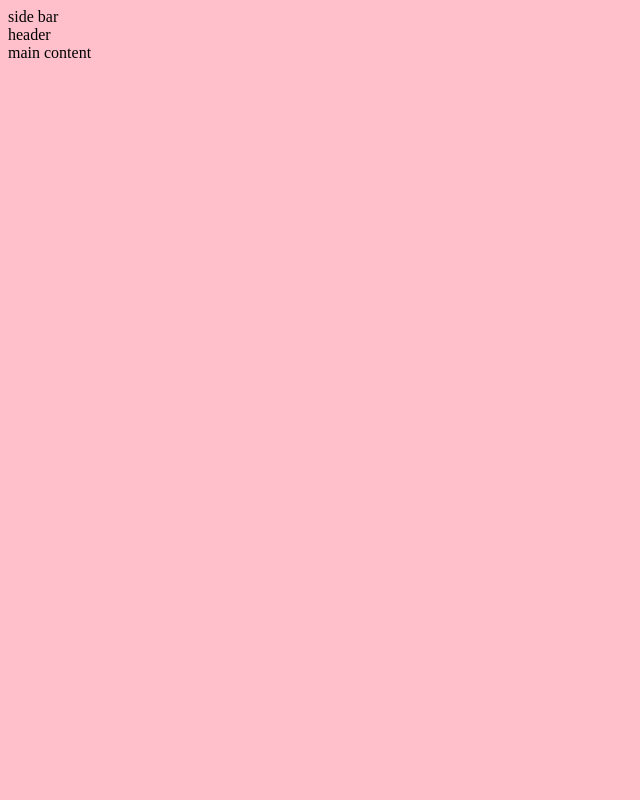
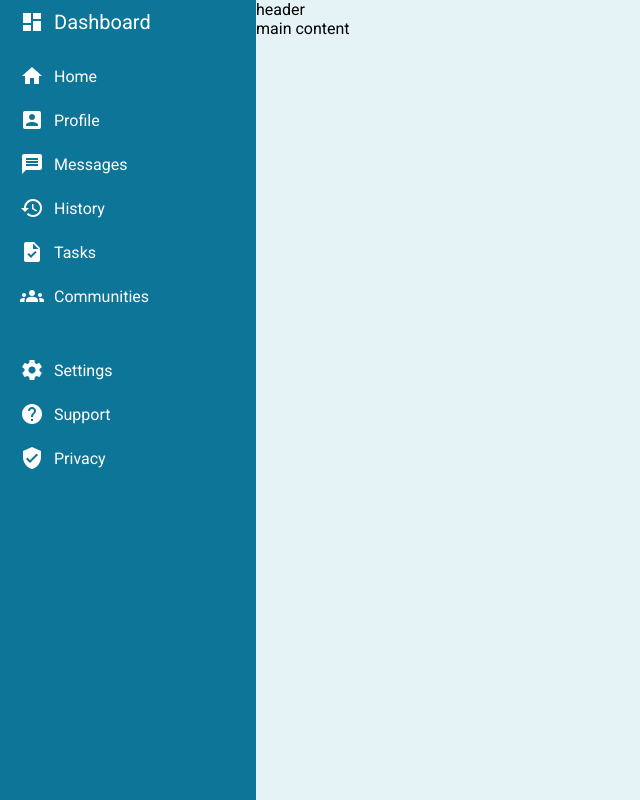
Before and after one commit to gaba-bouliva/dashboard, a plain HTML site: page index.html in a window 1280 px wide. Shown: the whole page, without its empty margins (0-640 px from the left). Drawn offline with Linux system fonts and the light colour scheme.

Commit message:
Write out HTML elements for sidebar and style it

```diff
--- a/index.css
+++ b/index.css
@@ -1,3 +1,55 @@
+@import url('https://fonts.googleapis.com/css?family=Roboto&display=swap');
+
 body{
-  background-color: pink;
+  background-color: rgb(229, 242, 246);
+  padding: 0px;
+  margin: 0px;
+  font-family: 'roboto';
 }
+
+.logo, .md-dashboard{
+  color: #fff;
+  font-size: 20px;
+  margin-left: 10px;
+  margin-right: 10px;
+
+}
+
+.top-links, .bottom-links{
+  margin-left: 10px;
+}
+
+.bottom-links{
+  margin-top: 30px;
+}
+
+.md-link{
+  color: #fff;
+  margin: 10px;
+}
+
+#link{
+  display: flex;
+  align-items: center;
+}
+.container{
+ display: flex;
+
+}
+
+.sidebar{
+  min-width: 20%;
+  height: 100%;
+  background-color: rgb(13, 117, 151);
+  height: 100vh;
+}
+.logo{
+  display: flex;
+  margin-top: 10px;
+  margin-bottom: 20px;
+}
+div#link > a{
+  text-decoration: none;
+  color: #fff;
+  font-family: "Roboto";
+}
--- a/index.html
+++ b/index.html
@@ -11,7 +11,20 @@
 <body>
    <div class="container">
       <div class="sidebar">
-        side bar
+        <div class="logo"> <i class="material-icons md-dashboard">dashboard</i> Dashboard</div>
+        <div class="top-links">
+          <div id="link"><i class="material-icons md-link">home</i><a href="/">Home</a></div>
+          <div id="link"><i class="material-icons md-link">account_box</i><a href="/">Profile </a></div>
+          <div id="link"><i class="material-icons md-link">message</i><a href="/">Messages</a></div>
+          <div id="link"><i class="material-icons md-link">history</i><a href="/">History</a></div>
+          <div id="link"><i class="material-icons md-link">task</i><a href="/">Tasks</a></div>
+          <div id="link"><i class="material-icons md-link">groups</i><a href="/">Communities</a></div>
+        </div>
+        <div class="bottom-links">
+          <div id="link"><i class="material-icons md-link">settings</i><a href="/">Settings </a></div>
+          <div id="link"><i class="material-icons md-link">help</i><a href="/">Support</a></div>
+          <div id="link"><i class="material-icons md-link">verified_user</i><a href="/">Privacy</a></div>
+        </div>
       </div>
       <div class="main">
           <div class="header">
```
